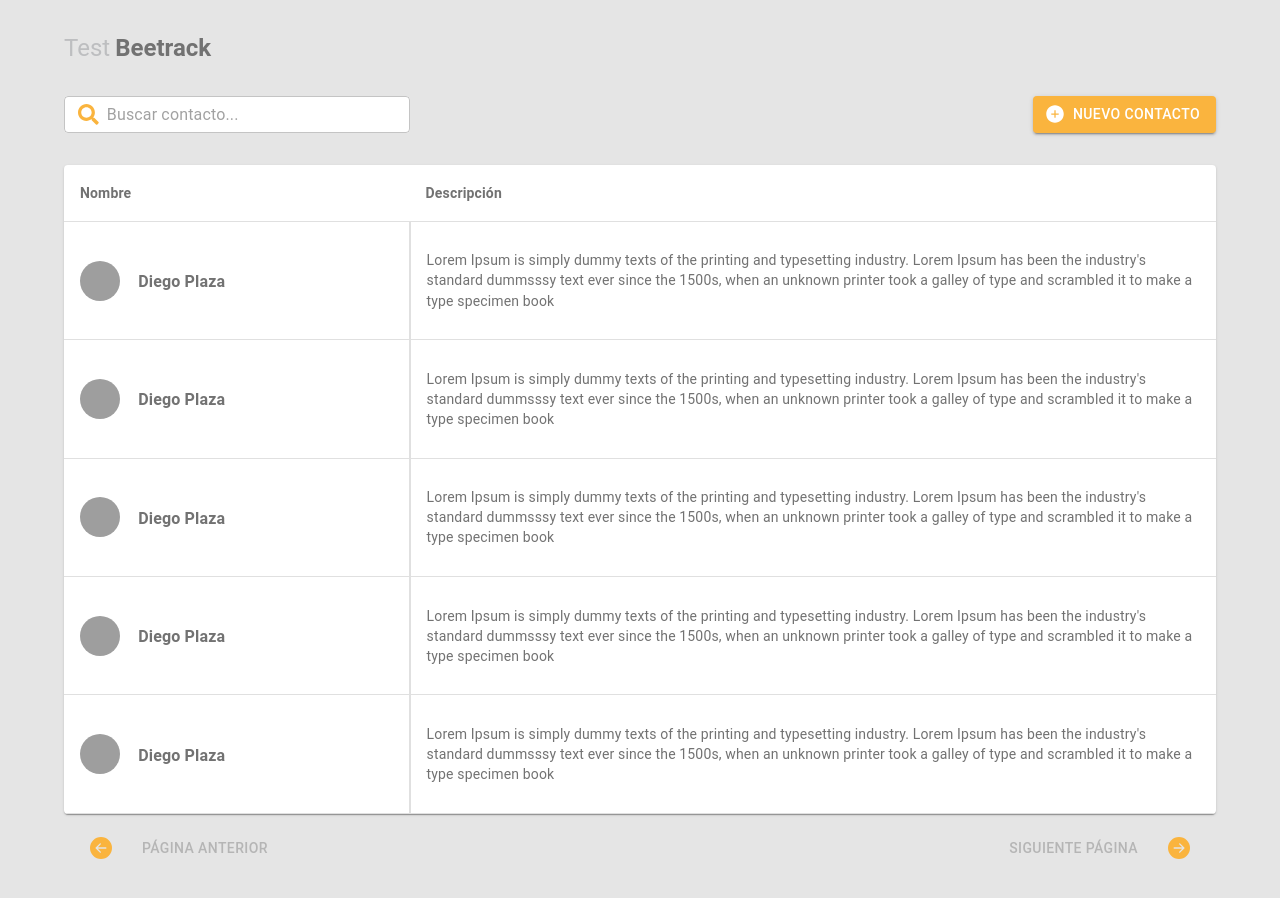
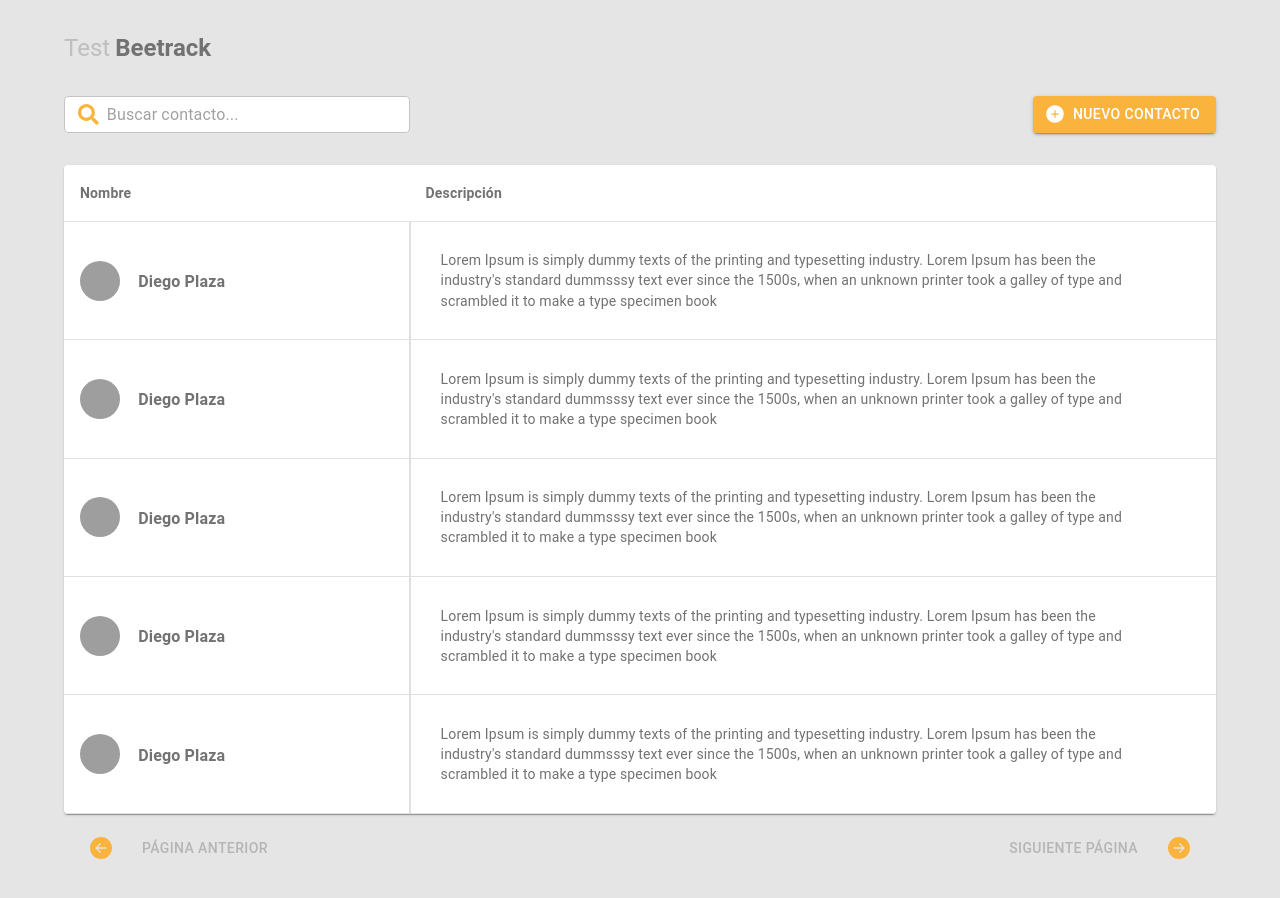
Before and after one commit to dplazagarrido/beetrack-test, a React (Create React App) app: page / in a window 1280 px wide. Shown: the top 898 px of the page. Built offline with nearby package versions, Linux system fonts and the light colour scheme; grey boxes are pictures that could not be loaded.

Commit message:
🐛 fix: styles desc text user list & labels pagin

```diff
--- a/src/screens/userList/components/userList/labels.js
+++ b/src/screens/userList/components/userList/labels.js
@@ -2,6 +2,8 @@ const labels = {
     lblDescription: "Descripción",
     lblName: "Nombre",
     lblDelete: "Eliminar",
+    btnNext: "Siguiente página",
+    btnBack: "Página anterior"
 };
 
 export default labels;
--- a/src/screens/userList/components/userList/userList.component.js
+++ b/src/screens/userList/components/userList/userList.component.js
@@ -13,7 +13,10 @@ import {
 import { Box } from "@mui/system";
 import React from "react";
 import labels from "./labels";
-import {BsFillArrowRightCircleFill, BsFillArrowLeftCircleFill} from "react-icons/bs";
+import {
+  BsFillArrowRightCircleFill,
+  BsFillArrowLeftCircleFill,
+} from "react-icons/bs";
 
 export const UserList = ({ data }) => {
   return (
@@ -22,7 +25,9 @@ export const UserList = ({ data }) => {
         <Table sx={{ minWidth: 650 }} aria-label="simple table">
           <TableHead>
             <TableRow>
-              <TableCell className="tableCell__name">{labels.lblName}</TableCell>
+              <TableCell className="tableCell__name">
+                {labels.lblName}
+              </TableCell>
               <TableCell className="tableCell__description" align="left">
                 {labels.lblDescription}
               </TableCell>
@@ -49,19 +54,24 @@ export const UserList = ({ data }) => {
                         className="avatarName__text__delete"
                         variant="inherit"
                         display="none"
-                        onClick={() => (console.log('ELIMINADO'))}
+                        onClick={() => console.log("ELIMINADO")}
                       >
                         {labels.lblDelete}
                       </Typography>
                     </Box>
                   </Box>
                 </TableCell>
-                <TableCell className="avatarName__text__description" align="left" component="tr" scope="column">
-                  Lorem Ipsum is simply dummy texts of the printing and
-                  typesetting industry. Lorem Ipsum has been the industry's
-                  standard dummsssy text ever since the 1500s, when an unknown
-                  printer took a galley of type and scrambled it to make a type
-                  specimen book
+                <TableCell align="left" component="tr" scope="column">
+                  <Typography
+                    variant="body2"
+                    className="avatarName__text__description"
+                  >
+                    Lorem Ipsum is simply dummy texts of the printing and
+                    typesetting industry. Lorem Ipsum has been the industry's
+                    standard dummsssy text ever since the 1500s, when an unknown
+                    printer took a galley of type and scrambled it to make a
+                    type specimen book
+                  </Typography>
                 </TableCell>
               </TableRow>
             ))}
@@ -69,8 +79,30 @@ export const UserList = ({ data }) => {
         </Table>
       </TableContainer>
       <Box className="pagination">
-        <Button className="pagination__buttonNext" variant="text" startIcon={<BsFillArrowLeftCircleFill className="pagination__icon" size="1.1em"/>}>Página anterior</Button>
-        <Button className="pagination__buttonNext" variant="text" endIcon={<BsFillArrowRightCircleFill className="pagination__icon" size="1.1em"/>}>Siguiente página</Button>
+        <Button
+          className="pagination__buttonNext"
+          variant="text"
+          startIcon={
+            <BsFillArrowLeftCircleFill
+              className="pagination__icon"
+              size="1.1em"
+            />
+          }
+        >
+          {labels.btnBack}
+        </Button>
+        <Button
+          className="pagination__buttonNext"
+          variant="text"
+          endIcon={
+            <BsFillArrowRightCircleFill
+              className="pagination__icon"
+              size="1.1em"
+            />
+          }
+        >
+          {labels.btnNext}
+        </Button>
       </Box>
     </Box>
   );
--- a/src/screens/userList/components/userList/userList.scss
+++ b/src/screens/userList/components/userList/userList.scss
@@ -51,6 +51,8 @@
         }
         &__description {
             color: $font-dark !important;
+            margin-right: 3em !important;
+            margin-left: 1em !important;
         }
     }
 }
```
Also changed, not shown: src/components/addUserModal/addUserModal.scss (+10 -4 lines).
